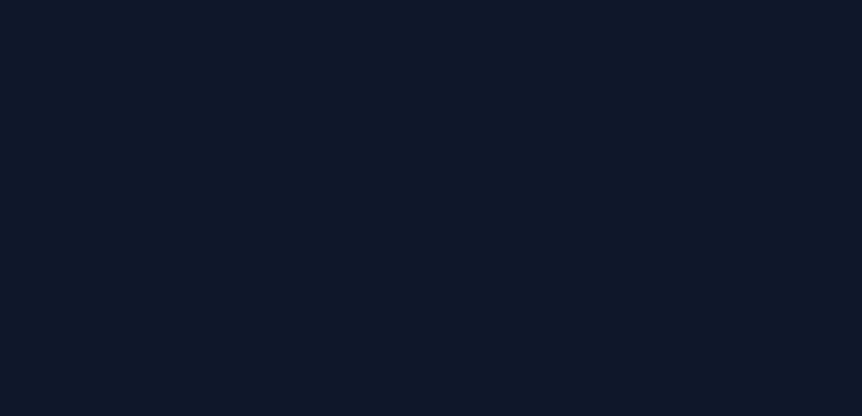
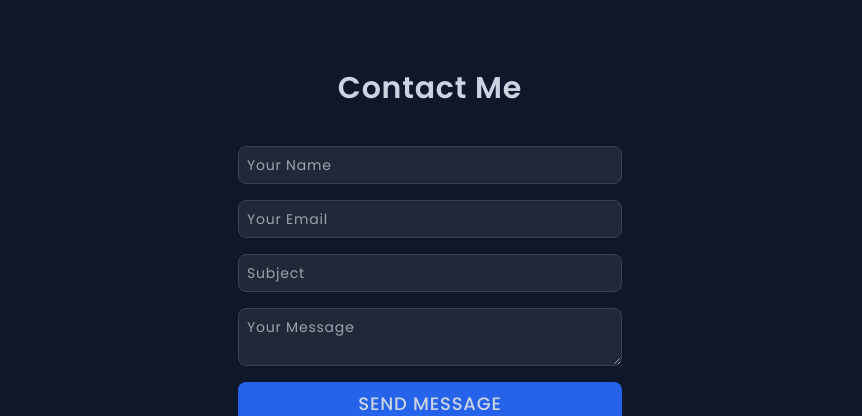
Before and after one commit to DZSuper/web-portfolio, a Next.js app: page / in a window 1280 px wide. Shown: the part 1986-2402 px from the top of the page, without its empty margins (210-1072 px from the left). Before the commit the page ends 1976 px from the top, so only its background shows below. Built offline with nearby package versions, Linux system fonts and the light colour scheme; no server answers; the database is empty.

Commit message:
contact complete

```diff
--- /dev/null
+++ b/src/app/pages/home/components/elements/contact/contactForm.js
@@ -0,0 +1,15 @@
+import ContactFormButton from "./contactFormButton";
+import ContactFormInput from "./contactFormInput";
+import ContactFormTextarea from "./contactFormTextarea";
+
+export default function ContactForm() {
+  return (
+    <form className="max-w-sm w-11/12 m-auto flex gap-4 flex-col">
+      <ContactFormInput value="Your Name" />
+      <ContactFormInput value="Your Email" />
+      <ContactFormInput value="Subject" />
+      <ContactFormTextarea value="Your Message" />
+      <ContactFormButton />
+    </form>
+  );
+}
--- /dev/null
+++ b/src/app/pages/home/components/elements/contact/contactFormButton.js
@@ -0,0 +1,7 @@
+export default function ContactFormButton() {
+  return (
+    <button className="bg-blue-600 rounded-lg p-2 w-full text-lg font-medium transition hover:bg-blue-700">
+      SEND MESSAGE
+    </button>
+  );
+}
--- /dev/null
+++ b/src/app/pages/home/components/elements/contact/contactFormInput.js
@@ -0,0 +1,23 @@
+export default function ContactFormInput({ value }) {
+  let type;
+  switch (value) {
+    case "Your Email":
+      type = "email";
+      break;
+
+    default:
+      type = "text";
+      break;
+  }
+
+  return (
+    <input
+      className="bg-gray-800 p-2 border border-gray-700 text-sm rounded-lg"
+      type={type}
+      placeholder={value}
+      name={value}
+      required
+      autoComplete="off"
+    />
+  );
+}
--- /dev/null
+++ b/src/app/pages/home/components/elements/contact/contactFormTextarea.js
@@ -0,0 +1,10 @@
+export default function ContactFormTextarea({ value }) {
+  return (
+    <textarea
+      className="text-sm rounded-lg p-2 border border-gray-700 bg-gray-800 "
+      placeholder={value}
+      required
+      autoComplete="off"
+    ></textarea>
+  );
+}
--- /dev/null
+++ b/src/app/pages/home/components/fragments/contact.js
@@ -0,0 +1,11 @@
+import ContactForm from "../elements/contact/contactForm";
+import Title from "../elements/title";
+
+export default function Contact() {
+  return (
+    <div id="contact">
+      <Title value="Contact Me" />
+      <ContactForm />
+    </div>
+  );
+}
--- a/src/app/pages/home/components/layouts/index.js
+++ b/src/app/pages/home/components/layouts/index.js
@@ -4,6 +4,7 @@ import About from "../fragments/about";
 import Skills from "../fragments/skills";
 import Experience from "../fragments/experience";
 import Portfolio from "../fragments/portfolio";
+import Contact from "../fragments/contact";
 
 export default function Layouts() {
   return (
@@ -14,6 +15,7 @@ export default function Layouts() {
       <Skills />
       <Experience />
       <Portfolio />
+      <Contact />
     </>
   );
 }
```
